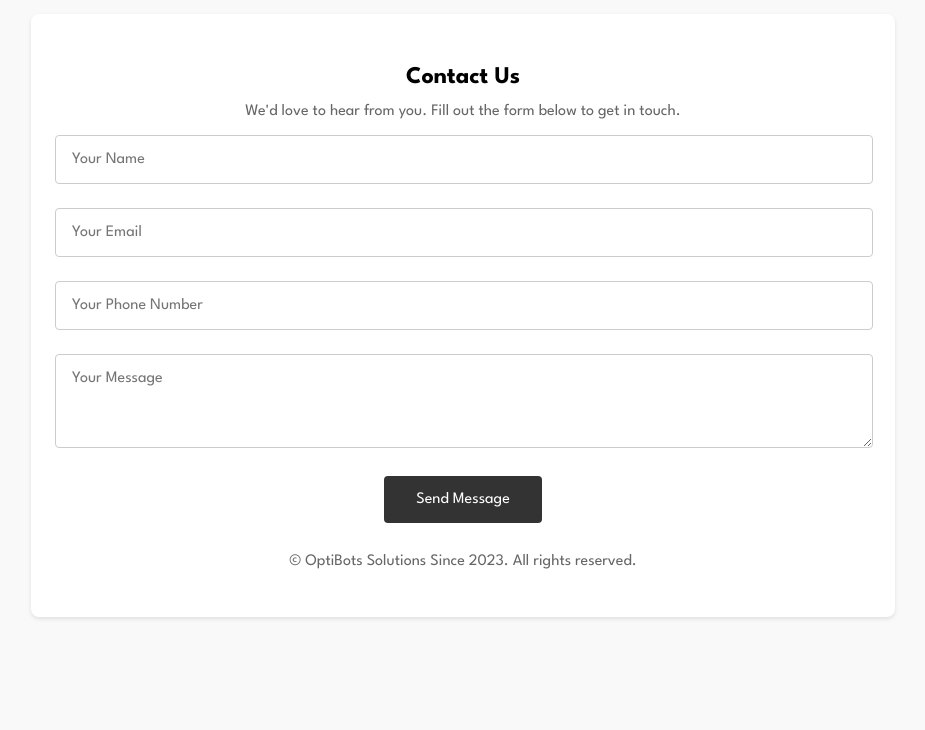
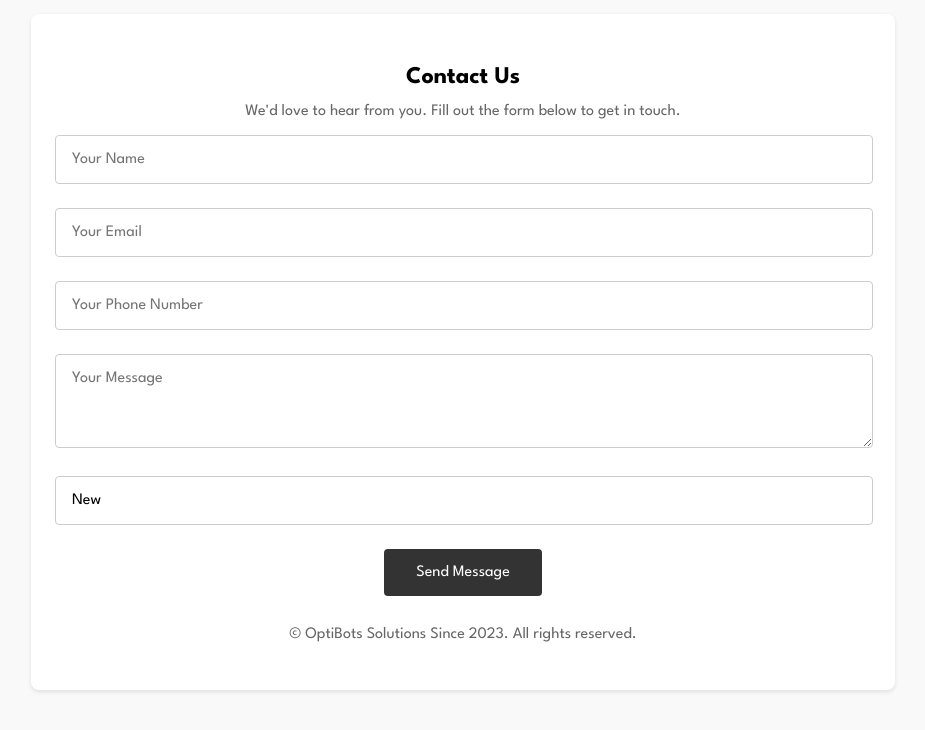
Before and after one commit to OptiBotsSolutions/website, a plain HTML site: page index.html in a window 1280 px wide. Shown: the part 138-868 px from the top of the page, without its empty margins (177-1102 px from the left). Before the commit the page ends 803 px from the top, so only its background shows below. Drawn offline with Linux system fonts and the light colour scheme.

Commit message:
Update index.html

```diff
--- a/index.html
+++ b/index.html
@@ -23,6 +23,7 @@
                 <input name="email" type="email" placeholder="Your Email" required>
                 <input name="mobilephone" type="tel" placeholder="Your Phone Number">
                 <textarea name="message" placeholder="Your Message" rows="4" required></textarea>
+                <input name="hs_lead_status" type="text" value="New">
                 <button type="submit">Send Message</button>
             </form>
             <br>
```
